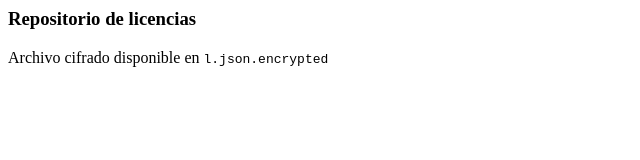
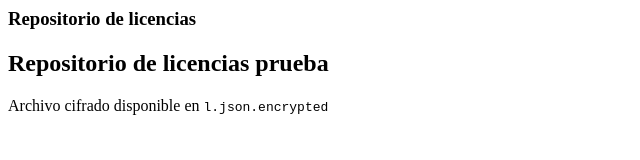
Before and after one commit to CarlosPriv123/LicenciasCOI, a plain HTML site: page index.html in a window 1280 px wide. Shown: the whole page, without its empty margins (0-640 px from the left). Drawn offline with Linux system fonts and the light colour scheme.

Commit message:
Add files via upload

```diff
--- a/index.html
+++ b/index.html
@@ -2,6 +2,7 @@
 <head><meta charset="UTF-8"><title>Licencias COI</title></head>
 <body>
   <h3>Repositorio de licencias</h3>
+  <h2>Repositorio de licencias prueba</h2>
   <p>Archivo cifrado disponible en <code>l.json.encrypted</code></p>
 </body>
 </html>
```
